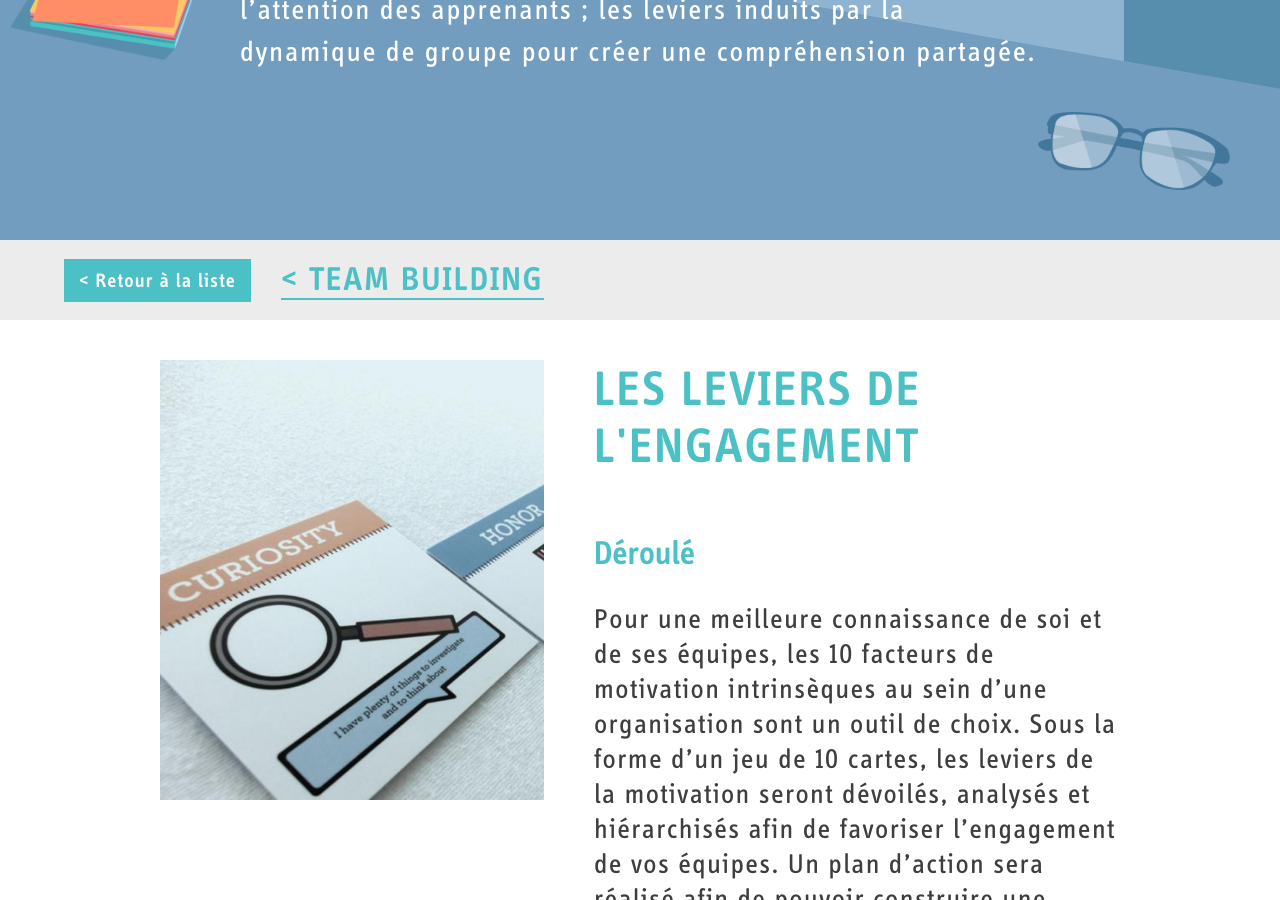
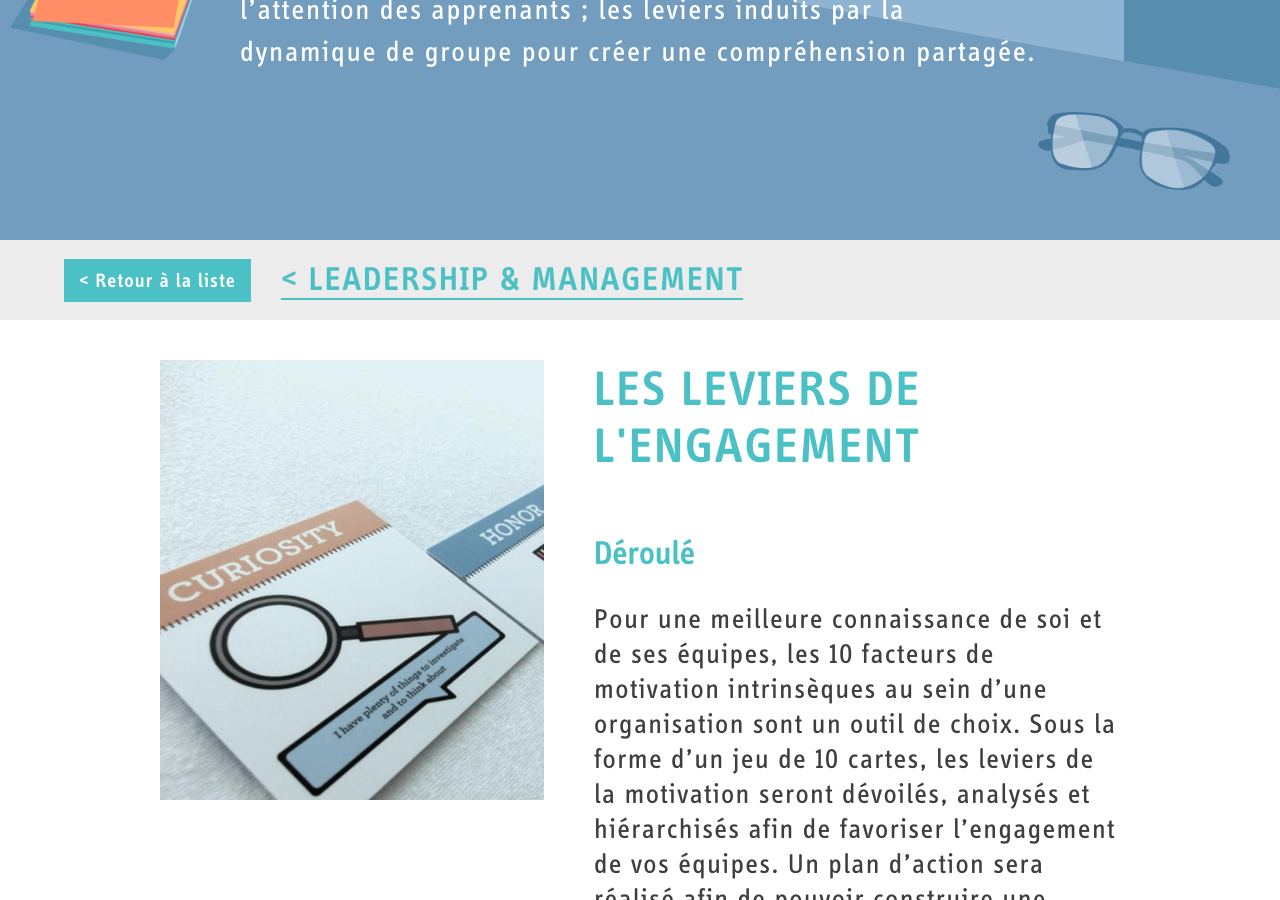
Before and after one commit to plebot/learn.byseven.co, a Jekyll site: the page built from _expertise/les-leviers-de-engagement.md, in a window 1280 px wide and 900 px high, scrolled down 482 px. Built offline with Jekyll 4.4.1, drawn with Linux system fonts in a browser that asks for light colours.

Commit message:
Update from Forestry.io - les-leviers-de-engagement.md

```diff
--- a/_expertise/les-leviers-de-engagement.md
+++ b/_expertise/les-leviers-de-engagement.md
@@ -1,12 +1,14 @@
 ---
 layout: content-expertise
 type: expertise
-category: teambuilding
-category_displayed: "Team Building"
-permalink: /expertise/les-leviers-de-engagement/
-title: "Les leviers de l'engagement"
+category_displayed: Leadership & Management
+permalink: "/expertise/les-leviers-de-engagement/"
+title: Les leviers de l'engagement
 image: les-leviers-de-engagement.jpg
 color: light-turquoise
+categories: teambuilding
+date: 2018-03-12 22:30:21 +0000
+category: leadership-management
 ---
 
 ## Déroulé
```
Also changed, not shown: .forestry/front_matter/templates/expertise-fr.yml.
